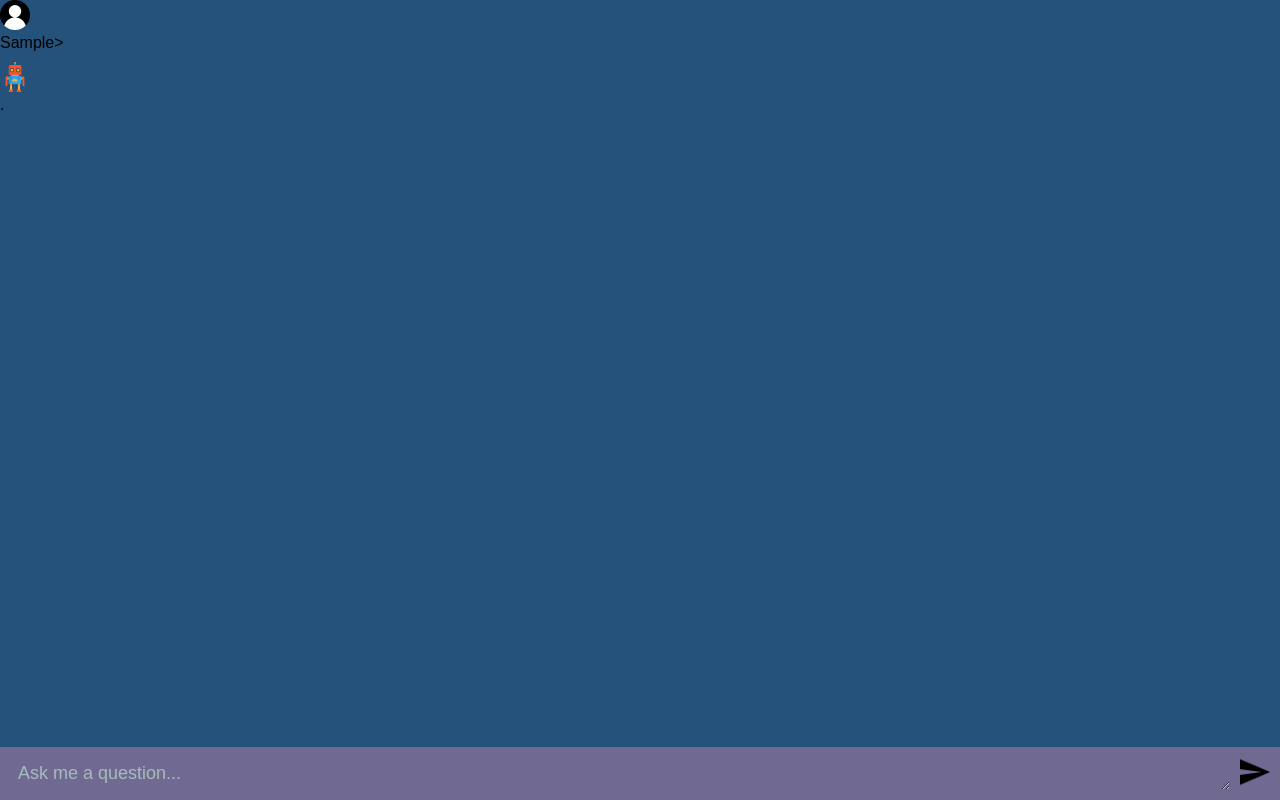
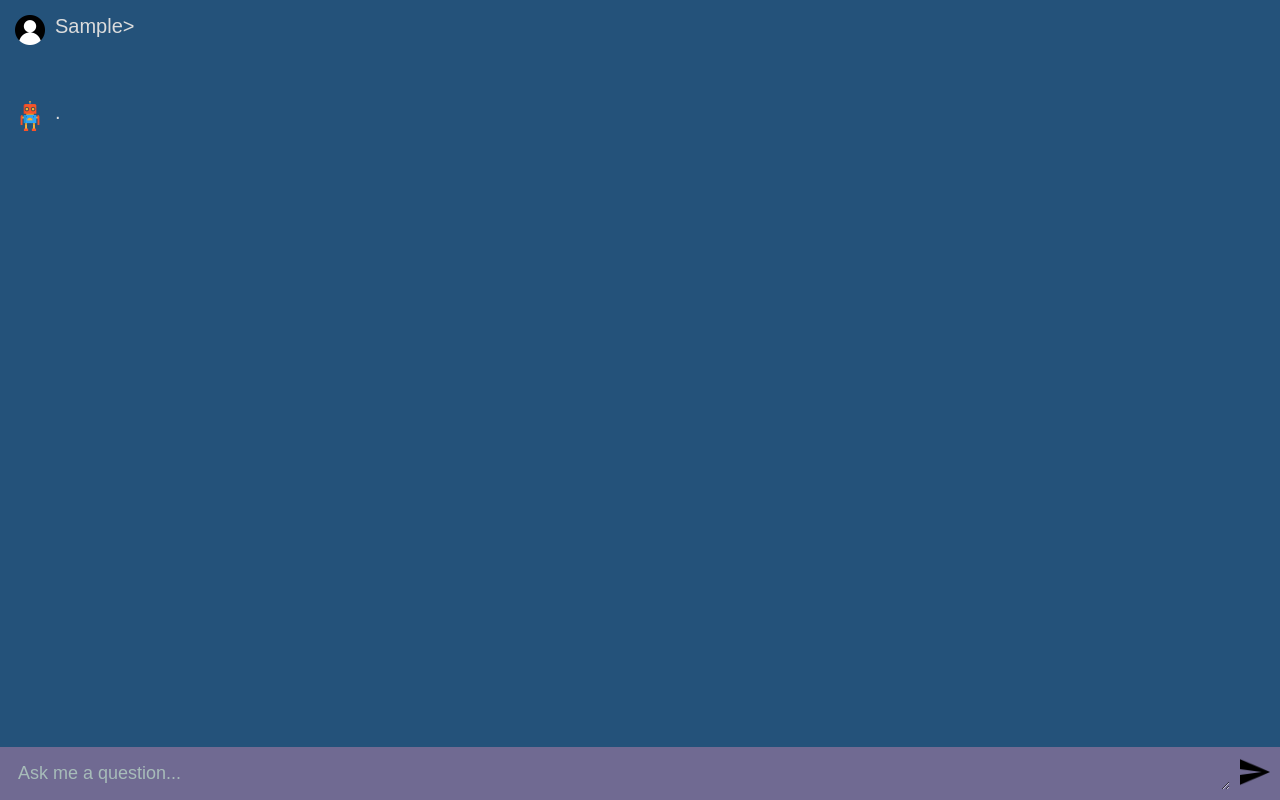
Before and after one commit to lib1001/ai-chat-bot, a website built with Vite: page client/index.html in a window 1280 px wide. Both pictures are taken after typing "Sample" into the empty fields and a click on the button 1255 px from the left and 773 px from the top of the page. Built offline with nearby package versions, Linux system fonts and the light colour scheme; a web font is replaced by a local one.

Commit message:
a bit more styling

```diff
--- a/client/main.js
+++ b/client/main.js
@@ -1,35 +1,35 @@
 import bot from './assets/bot.png';
 import user from './assets/user.png';
 
-const form = document.querySelector('form');
-const chat = document.querySelector('#chat-container');
+const form = document.querySelector("form");
+const chatContainer = document.querySelector("#chat-container");
 
-let loadInterval;
+let loadInteral;
 
 function loader(element) {
   element.textContent = "";
 
-  loadInterval = setInterval(() => {
+  loadInteral = setInterval(() => {
     element.textContent += ".";
 
     if (element.textContent === "....") {
       element.textContent = "";
     }
   }, 300);
-};
+}
 
 function typeText(element, text) {
-  let i = 0;
+  let index = 0;
 
   let interval = setInterval(() => {
-    if (i < text.length) {
-      element.textContent += text.charAt(i);
-      i++;
+    if (index < text.length) {
+      element.textContent += text.charAt(index);
+      index++;
     } else {
       clearInterval(interval);
     }
   }, 20);
-};
+}
 
 function generateId() {
   const timestamp = Date.now();
@@ -37,7 +37,7 @@ function generateId() {
   const hexadecimalString = randomNumber.toString(16);
 
   return `id-${timestamp}-${hexadecimalString}`;
-};
+}
 
 function chatArea(isAi, value, id) {
   return `
@@ -50,29 +50,156 @@ function chatArea(isAi, value, id) {
         </div>
       </div>
     </div>`;
-};
+}
 
 const handleSubmit = async (e) => {
   e.preventDefault();
 
   const data = new FormData(form);
 
-  chat.innerHTML += chatArea(false, data.get("prompt"));
+  chatContainer.innerHTML += chatArea(false, data.get("prompt"));
 
   form.reset();
 
   const id = generateId();
-  chat.innerHTML += chatArea(true, " ", id);
+  chatContainer.innerHTML += chatArea(true, " ", id);
 
-  chat.scrollTop = chat.scrollHeight;
+  chatContainer.scrollTop = chatContainer.scrollHeight;
 
-  const message = document.getElementById(id);
+  const messageDiv = document.getElementById(id);
 
-  loader(message);
-};
+  loader(messageDiv);
+
+  const response = await fetch('http://localhost:3000', {
+    method: 'POST',
+    headers: {
+      'Content-Type': 'application/json'
+    },
+    body: JSON.stringify({
+      prompt: data.get('prompt')
+    })
+})
+
+clearInterval(loadInteral);
+messageDiv.innerHTML = "";
+
+if(response.ok) {
+  const data = await response.json();
+  const parsedData = data.bot.trim();
+
+  typeText(messageDiv, parsedData);
+} else {
+  const err = await response.text();
+
+  messageDiv.innerHTML = "Uh oh! Something's wrong!";
+
+  alert(err);
+}
+}
 
 form.addEventListener("submit", handleSubmit);
-form.addEventListener('keyup', (e) => {
+form.addEventListener("keyup", (e) => {
   if (e.keyCode === 13) {
     handleSubmit(e);
-  }})
+  }
+});
+
+
+// const form = document.querySelector('form');
+// const chat = document.querySelector('#chat-container');
+
+// let loadInterval;
+
+// function loader(element) {
+//   element.textContent = "";
+
+//   loadInterval = setInterval(() => {
+//     element.textContent += ".";
+
+//     if (element.textContent === "....") {
+//       element.textContent = "";
+//     }
+//   }, 300);
+// };
+
+// function typeText(element, text) {
+//   let i = 0;
+
+//   let interval = setInterval(() => {
+//     if (i < text.length) {
+//       element.textContent += text.charAt(i);
+//       i++;
+//     } else {
+//       clearInterval(interval);
+//     }
+//   }, 20);
+// };
+
+// function generateId() {
+//   const timestamp = Date.now();
+//   const randomNumber = Math.random();
+//   const hexadecimalString = randomNumber.toString(16);
+
+//   return `id-${timestamp}-${hexadecimalString}`;
+// };
+
+// function chatArea(isAi, value, id) {
+//   return `
+//     <div class='wrapper' ${isAi && "ai"}>
+//       <div class='chat'>
+//         <div classe='profile'>
+//           <img src="${isAi ? bot : user}" alt=${isAi ? "bot" : "user"} />
+//         </div>
+//         <div class='message' id=${id}>${value}
+//         </div>
+//       </div>
+//     </div>`;
+// };
+
+// const handleSubmit = async (e) => {
+//   e.preventDefault();
+
+//   const data = new FormData(form);
+
+//   chat.innerHTML += chatArea(false, data.get("prompt"));
+
+//   form.reset();
+
+//   const id = generateId();
+//   chat.innerHTML += chatArea(true, " ", id);
+
+//   chat.scrollTop = chat.scrollHeight;
+
+//   const message = document.getElementById(id);
+
+//   loader(message);
+
+//   const response = await fetch('http://localhost:3000', {
+//     method: 'POST',
+//     headers: {
+//       'Content-Type': 'application/json'
+//     },
+//     body: JSON.stringify({
+//       prompt: data.get('prompt')
+//     })
+//   })
+
+//   clearInterval(loadInterval);
+//   message.innerHTML = "";
+
+//   if(response.ok) {
+//     const data = await response.json();
+//     const parsedData = data.bot.trim();
+//   } else {
+//     const err = await response.text();
+//     message.innerHTML = "Uh oh! Something's wrong!";
+
+//     alert(err);
+//   }
+//   }
+
+// form.addEventListener("submit", handleSubmit);
+// form.addEventListener('keyup', (e) => {
+//   if (e.keyCode === 13) {
+//     handleSubmit(e);
+//   }})
--- a/client/style.css
+++ b/client/style.css
@@ -34,6 +34,46 @@ body {
 
 #chat-container::-webkit-scrollbar {
   display: none;
+}
+
+.wrapper {
+  width: 100%;
+  padding: 15px;
+}
+
+.message {
+  flex: 1;
+  color: #dcdcdc;
+  font-size: 20px;
+  max-width: 100%;
+  overflow-x: scroll;
+  white-space: pre-wrap;
+  -ms-overflow-style: none;
+  scrollbar-width: none;
+}
+
+.message::-webkit-scrollbar {
+  display: none;
+}
+
+
+.chat {
+  display: flex;
+  flex-direction: row;
+  align-items: flex-start;
+  gap: 10px;
+  width: 100%;
+  max-width: 1280px;
+  margin: 0 auto;
+}
+
+.profile {
+  display: flex;
+  justify-content: center;
+  align-items: center;
+  width: 36px;
+  height: 36px;
+  border-radius: 5px;
 }
 
 form {
--- a/server/package.json
+++ b/server/package.json
@@ -2,9 +2,9 @@
   "name": "server",
   "version": "1.0.0",
   "description": "",
-  "main": "index.js",
+  "type": "module",
   "scripts": {
-    "test": "echo \"Error: no test specified\" && exit 1"
+    "server" : "nodemon server"
   },
   "keywords": [],
   "author": "",
```
